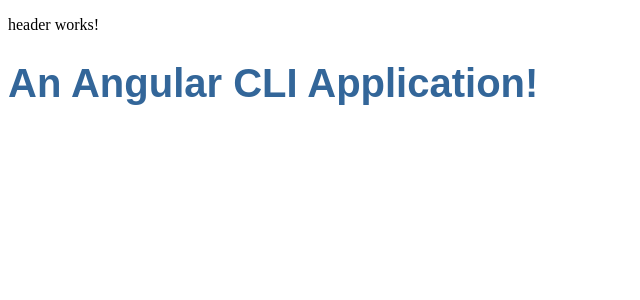
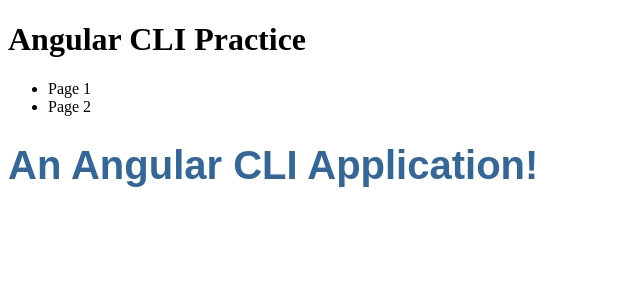
Before and after one commit to imcgonigle/Angular-CLI-Playground-Application, an Angular app: page / in a window 1280 px wide. Shown: the top 300 px of the page, without its empty margins (0-640 px from the left). Built offline with nearby package versions, Linux system fonts and the light colour scheme.

Commit message:
build a basic header

```diff
--- a/src/app/header/header.component.html
+++ b/src/app/header/header.component.html
@@ -1,3 +1,11 @@
-<p>
-  header works!
-</p>
+<header>
+    <div class="app-logo">
+        <h1>Angular CLI Practice</h1>
+    </div>
+    <nav class="main-nav">
+        <ul>
+            <li><a>Page 1</a></li>
+            <li><a>Page 2</a></li>
+        </ul>
+    </nav>
+</header>
```
